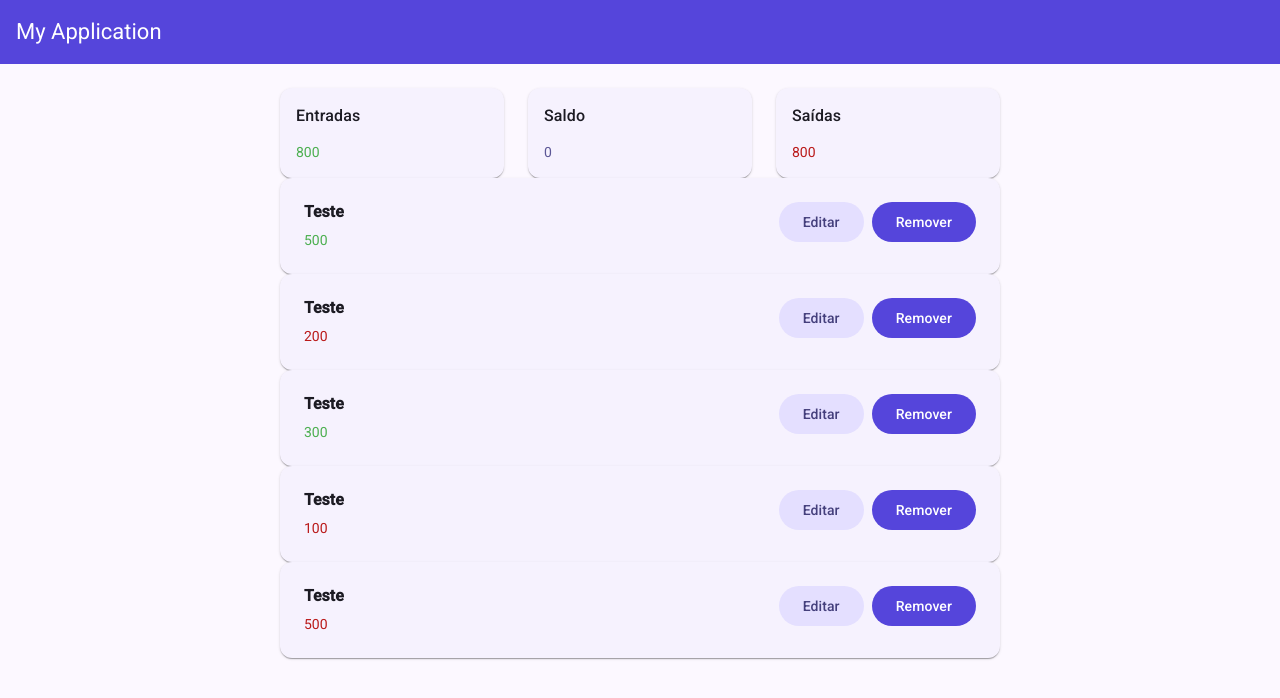
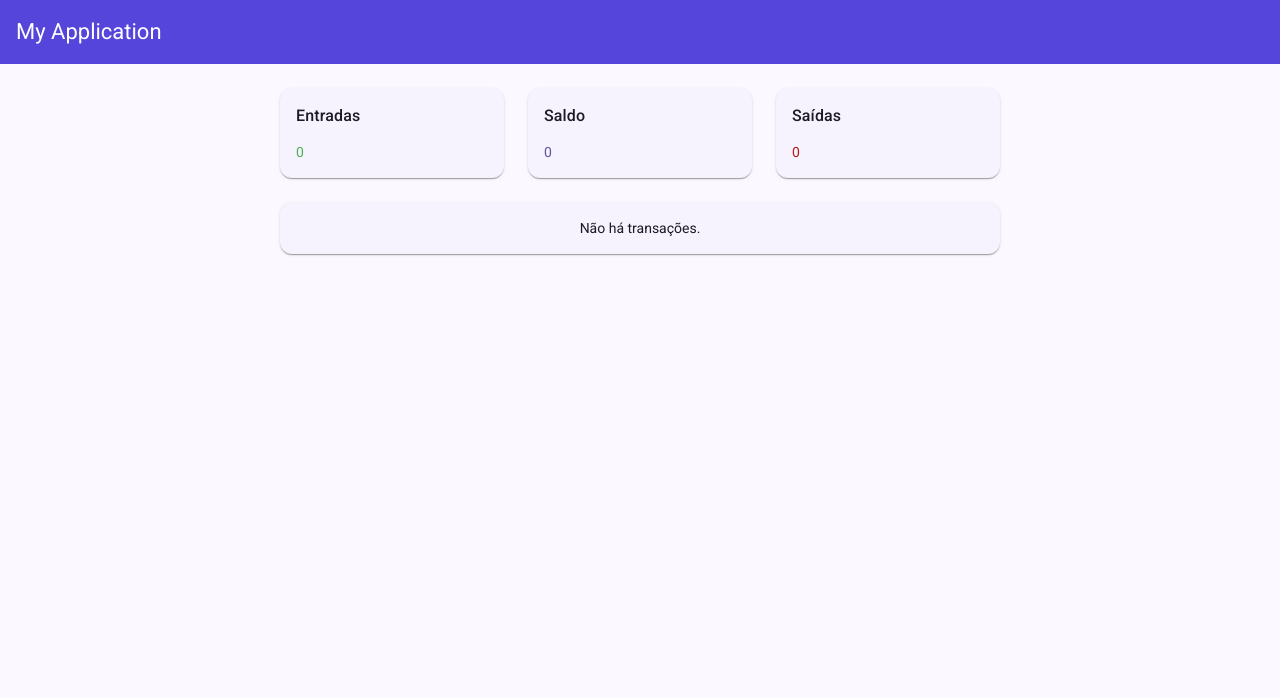
Before and after one commit to trevisandaniel/gerenciador-financeiro, an Angular app: page / in a window 1280 px wide. Shown: the top 698 px of the page. Built offline with nearby package versions, Linux system fonts and the light colour scheme.

Commit message:
Configurando Json-Server

```diff
--- /dev/null
+++ b/db.json
@@ -0,0 +1,34 @@
+{
+    "transactions": [
+        {
+            "id": 1,
+            "title": "Teste",
+            "value": 500,
+            "type": "INCOME"
+        },
+        {
+            "id": 2,
+            "title": "Teste",
+            "value": 200,
+            "type": "OUTCOME"
+        },
+        {
+            "id": 3,
+            "title": "Teste",
+            "value": 300,
+            "type": "INCOME"
+        },
+        {
+            "id": 4,
+            "title": "Teste",
+            "value": 100,
+            "type": "OUTCOME"
+        },
+        {
+            "id": 5,
+            "title": "Teste",
+            "value": 500,
+            "type": "OUTCOME"
+        }
+    ]
+}
--- a/package.json
+++ b/package.json
@@ -6,6 +6,7 @@
     "start": "ng serve",
     "build": "ng build",
     "watch": "ng build --watch --configuration development",
+    "start:server": "json-server db.json --watch --delay 1000",
     "test": "ng test"
   },
   "prettier": {
@@ -40,6 +41,7 @@
     "@angular/compiler-cli": "^20.3.0",
     "@types/jasmine": "~5.1.0",
     "jasmine-core": "~5.9.0",
+    "json-server": "^0.17.4",
     "karma": "~6.4.0",
     "karma-chrome-launcher": "~3.2.0",
     "karma-coverage": "~2.2.0",
--- a/src/app/features/home/home.html
+++ b/src/app/features/home/home.html
@@ -1,7 +1,9 @@
 <app-balance [transactions]="transactions()"></app-balance>
 
+<div class="transactions">
     @for (item of transactions(); track item) {
         <app-transaction-item [transaction]="item"></app-transaction-item>
     } @empty {
         <app-no-transactions />
     }
+</div>
--- a/src/app/features/home/home.scss
+++ b/src/app/features/home/home.scss
@@ -0,0 +1,3 @@
+.transactions {
+    margin: 24px 0;
+}
--- a/src/app/features/home/home.ts
+++ b/src/app/features/home/home.ts
@@ -13,10 +13,6 @@ import { NoTransactions } from "./components/no-transactions/no-transactions";
 })
 export class Home {
   transactions = signal<Transaction[]>([
-    {title: 'Teste',value: 500, type: TransactionType.INCOME},
-    {title: 'Teste',value: 200, type: TransactionType.OUTCOME},
-    {title: 'Teste',value: 300, type: TransactionType.INCOME},
-    {title: 'Teste',value: 100, type: TransactionType.OUTCOME},
-    {title: 'Teste',value: 500, type: TransactionType.OUTCOME}
+
   ])
 }
```
Also changed, not shown: 1 other file (tests, documents, lock files or other folders).
